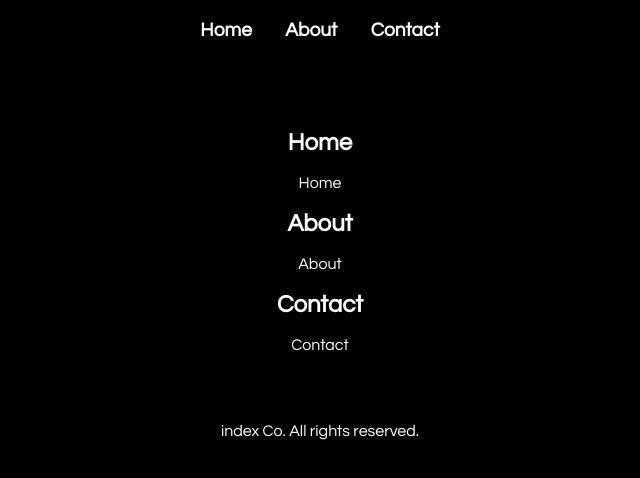
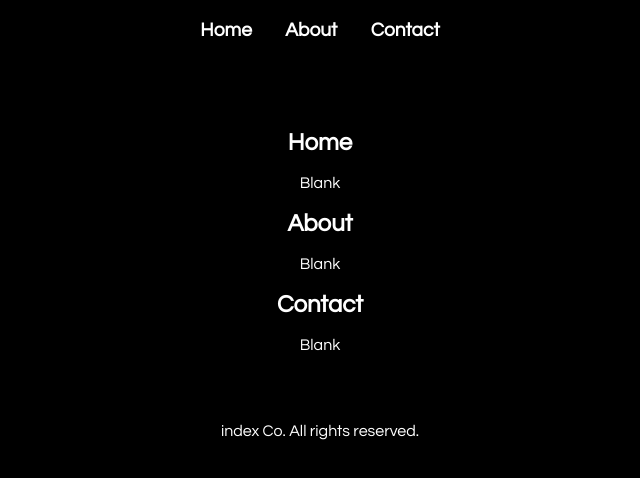
Before and after one commit to alearewebs/indexweb.github.io, a plain HTML site: page index.html in a window 1280 px wide. Shown: the full height of the page, 320-960 px from the left. Drawn offline with Linux system fonts and the light colour scheme.

Commit message:
Update section paragraphs to 'Blank'
Replaced existing paragraph text with 'Blank' in multiple sections.

```diff
--- a/index.html
+++ b/index.html
@@ -52,17 +52,17 @@
   <main>
     <section id="home">
       <h1>Home</h1>
-      <p>Home</p>
+      <p>Blank</p>
     </section>
 
     <section id="about">
       <h2>About</h2>
-      <p>About</p>
+      <p>Blank</p>
     </section>
 
     <section id="contact">
       <h2>Contact</h2>
-      <p>Contact</p>
+      <p>Blank</p>
     </section>
   </main>
 
```
